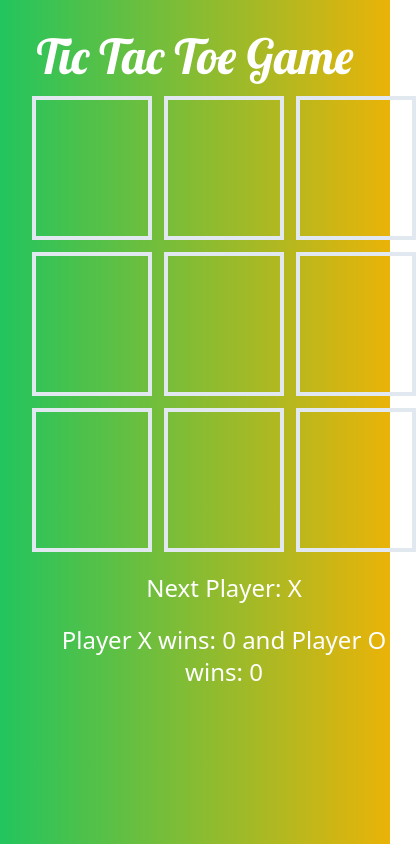
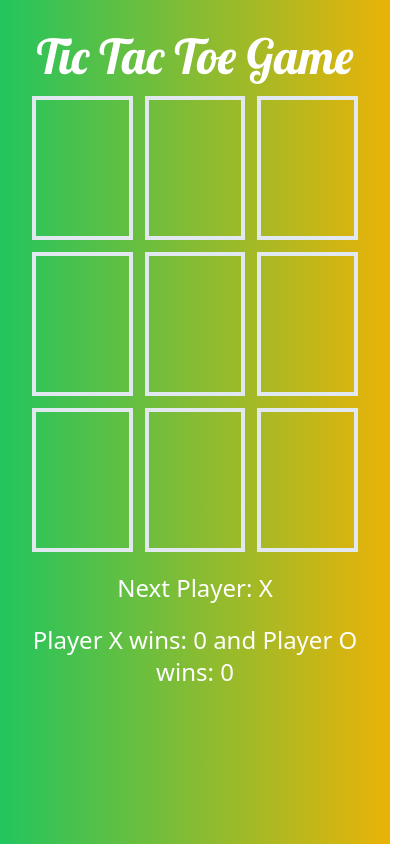
Before and after one commit to pablex72/react-ts-tailwind-game, a React (Vite) app: page / in a window 390 px wide. Shown: the whole page, 416 px wide, since content can reach past the window. Built offline with nearby package versions, Linux system fonts and the light colour scheme.

Commit message:
feat:adding responsive functionality

```diff
--- a/src/Game.tsx
+++ b/src/Game.tsx
@@ -106,7 +106,7 @@ function Game() {
         Tic Tac Toe Game
       </h1>
       <div>
-        <div className="grid grid-cols-3 gap-3 mx-auto w-96">
+        <div className="grid grid-cols-3 gap-3 mx-auto max-w-md md:max-w-3xl lg:max-w-4xl xl:max-w-5xl">
           {gameState.map((player, index) => (
             <Square
               key={index}
@@ -115,7 +115,7 @@ function Game() {
             />
           ))}
         </div>
-        <div className="mx-auto w-96 text-2xl text-serif text-center">
+        <div className="mx-auto w-full max-w-md md:max-w-3xl lg:max-w-4xl xl:max-w-5xl text-2xl text-serif text-center">
           <p className="text-white mt-5">
             Next Player: <span>{currentPlayer}</span>
           </p>
@@ -127,6 +127,7 @@ function Game() {
       </div>
     </div>
   );
+
 }
 
 export default Game;
```
